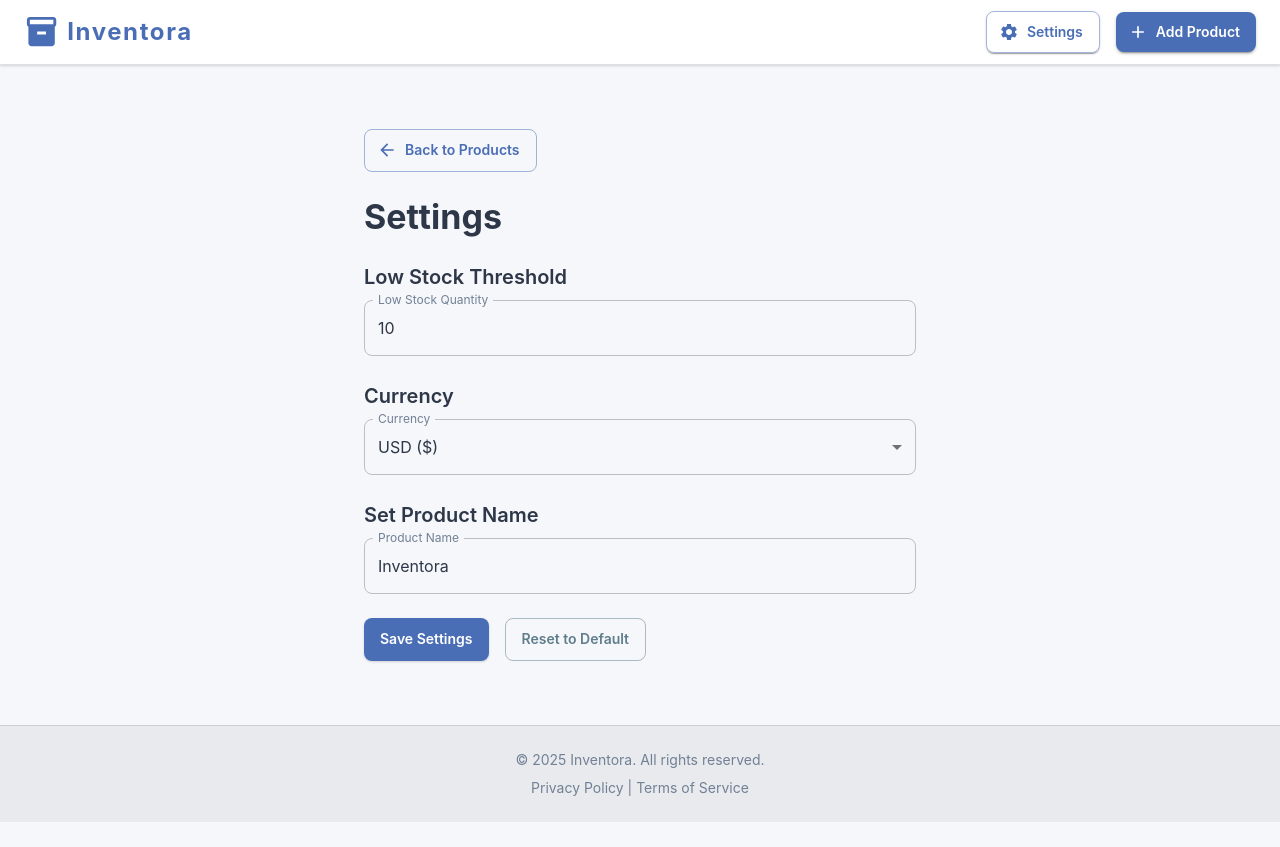
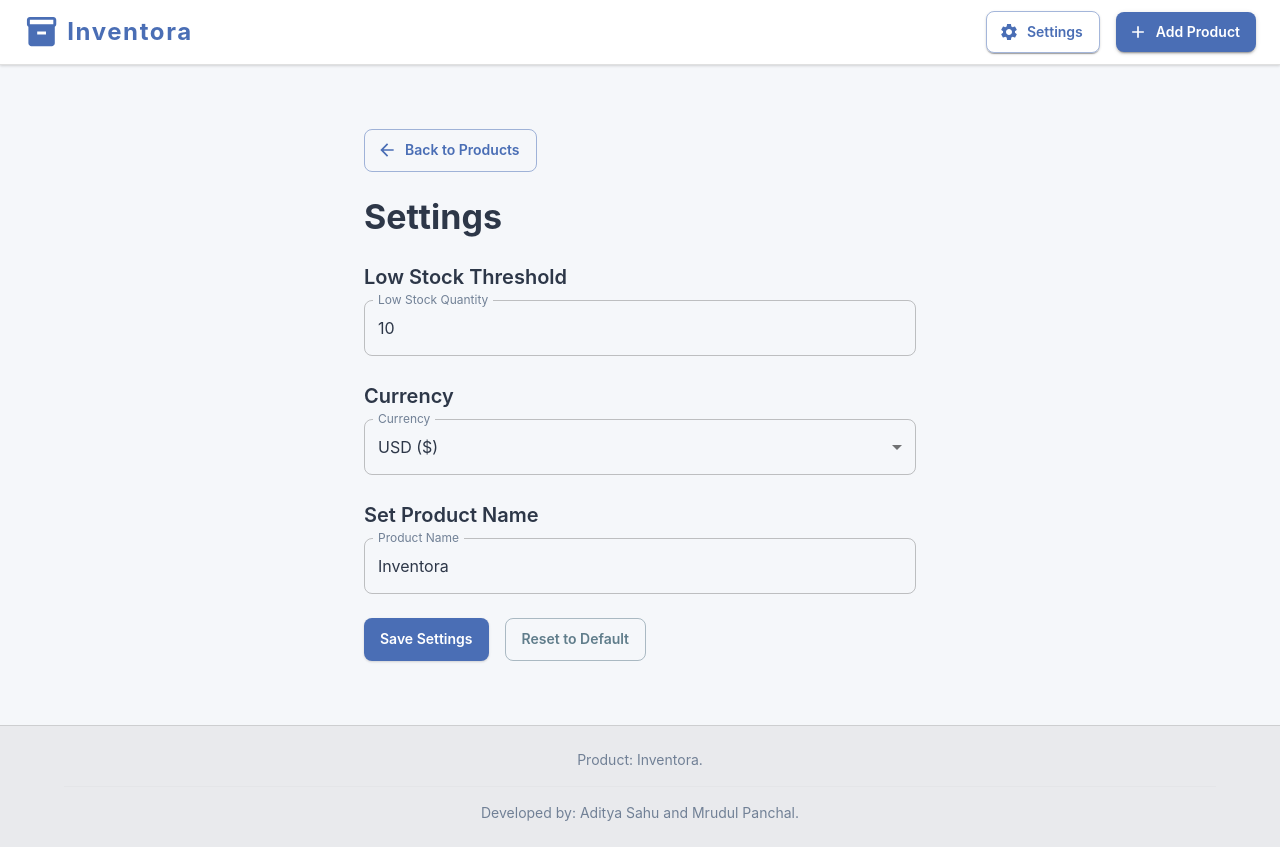
Before and after one commit to mrudul-UmassD/Inventory-Management-System, a React (Create React App) app in the folder client/: page /settings in a window 1280 px wide. Before the commit the page ends 822 px from the top, so only its background shows below. Built offline with nearby package versions, Linux system fonts and the light colour scheme.

Commit message:
fix footer

```diff
--- a/client/src/components/Footer.js
+++ b/client/src/components/Footer.js
@@ -1,5 +1,5 @@
 import React from 'react';
-import { Box, Typography, Container, Link } from '@mui/material';
+import { Box, Typography, Container, Link, Divider } from '@mui/material';
 import { useSettings } from '../context/SettingsContext';
 
 const Footer = () => {
@@ -17,16 +17,9 @@ const Footer = () => {
         >
             <Container maxWidth="lg">
                 <Typography variant="body2" color="text.secondary" align="center">
-                    © {new Date().getFullYear()} {productName}. All rights reserved.
-                </Typography>
-                <Typography variant="body2" color="text.secondary" align="center" sx={{ mt: 1 }}>
-                    <Link href="/privacy-policy" color="inherit" underline="hover">
-                        Privacy Policy
-                    </Link>{' '}
-                    |{' '}
-                    <Link href="/terms-of-service" color="inherit" underline="hover">
-                        Terms of Service
-                    </Link>
+                 Product: {productName}.
+                 <Divider sx={{ my: 2 }} />
+                 Developed by: Aditya Sahu and Mrudul Panchal.
                 </Typography>
             </Container>
         </Box>
```
